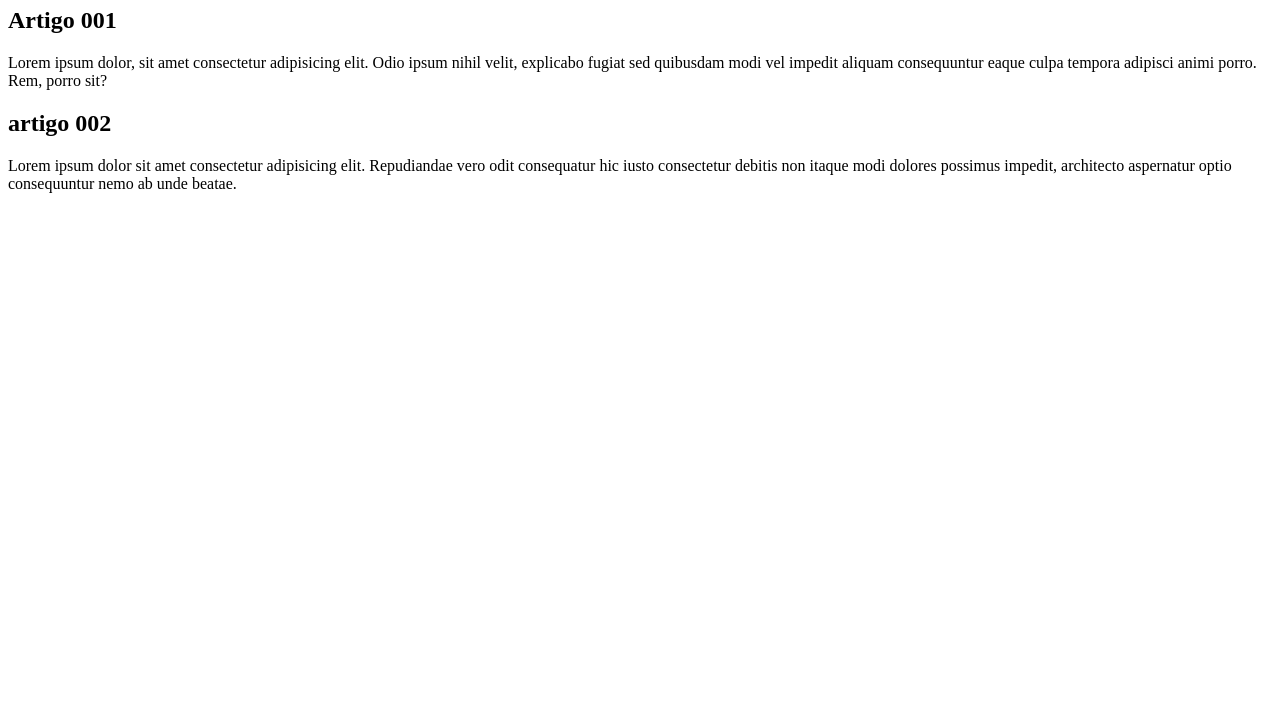
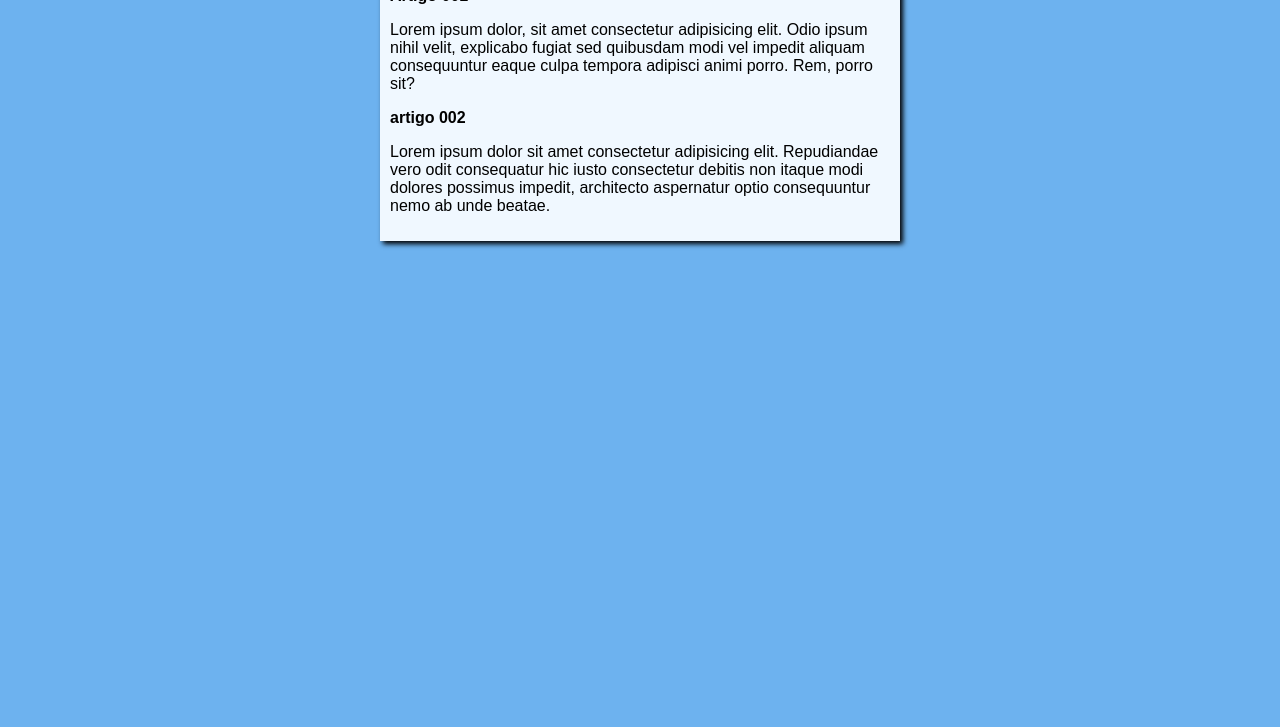
Before and after one commit to azzindr/projeto-site-guanabara, a plain HTML site: page index.html in a window 1280 px wide. Shown: the part 73-800 px from the top of the page. Drawn offline with Linux system fonts and the light colour scheme.

Commit message:
iniciei o design

```diff
--- /dev/null
+++ b/estilo/style.css
@@ -0,0 +1,14 @@
+* {
+    font-family: Arial, Helvetica, sans-serif;
+    font-size: 16px;
+}
+body {
+    background-color: rgb(109, 178, 239);
+}
+main {
+    background-color: aliceblue;
+    width: 500px;
+    margin: auto;
+    padding: 10px;
+    box-shadow: 3px 3px 5px black ;
+}
--- a/index.html
+++ b/index.html
@@ -5,6 +5,7 @@
     <meta http-equiv="X-UA-Compatible" content="IE=edge">
     <meta name="viewport" content="width=device-width, initial-scale=1.0">
     <title>Título do site</title>
+    <link rel="stylesheet" href="estilo/style.css">
 </head>
 <body>
     <main>
```
